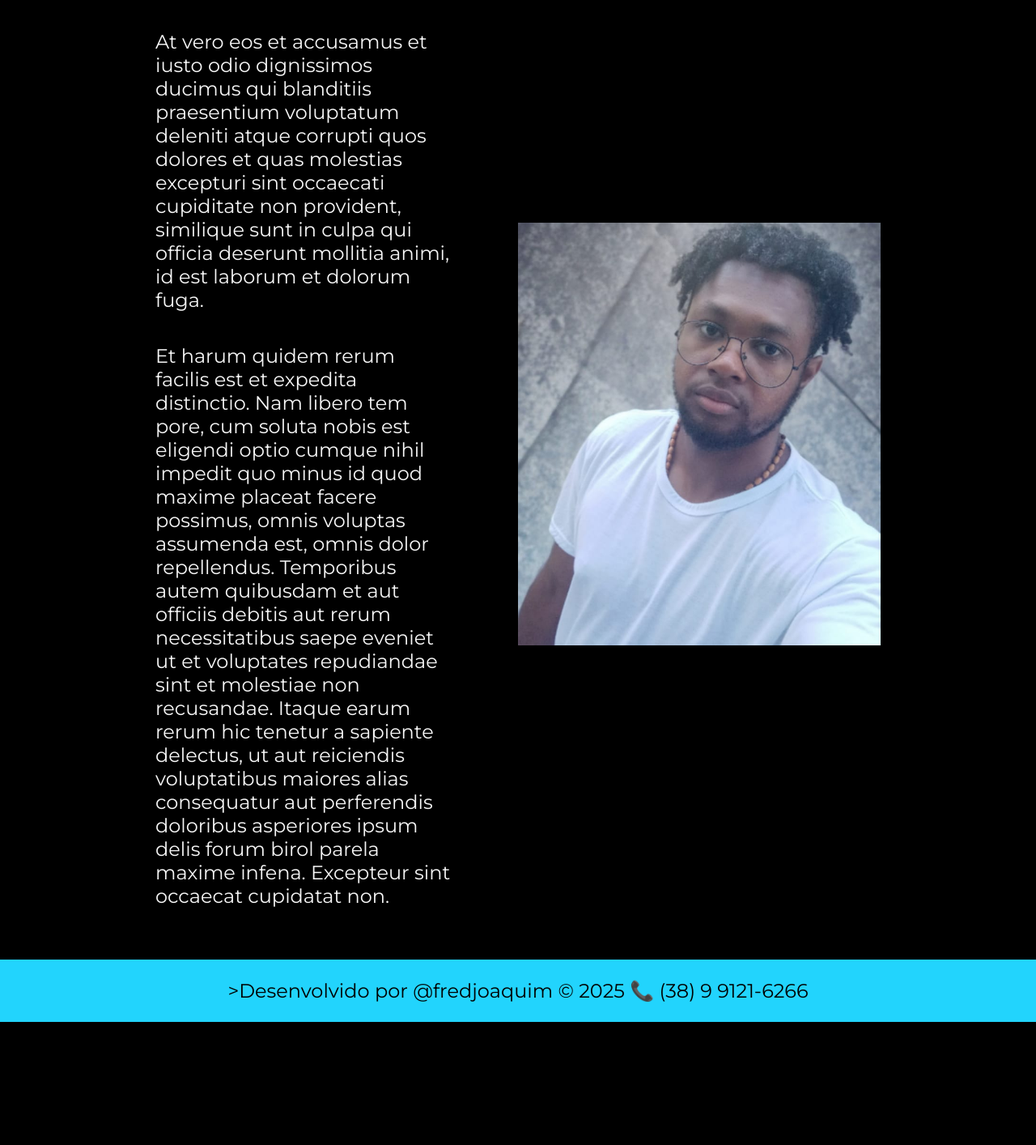
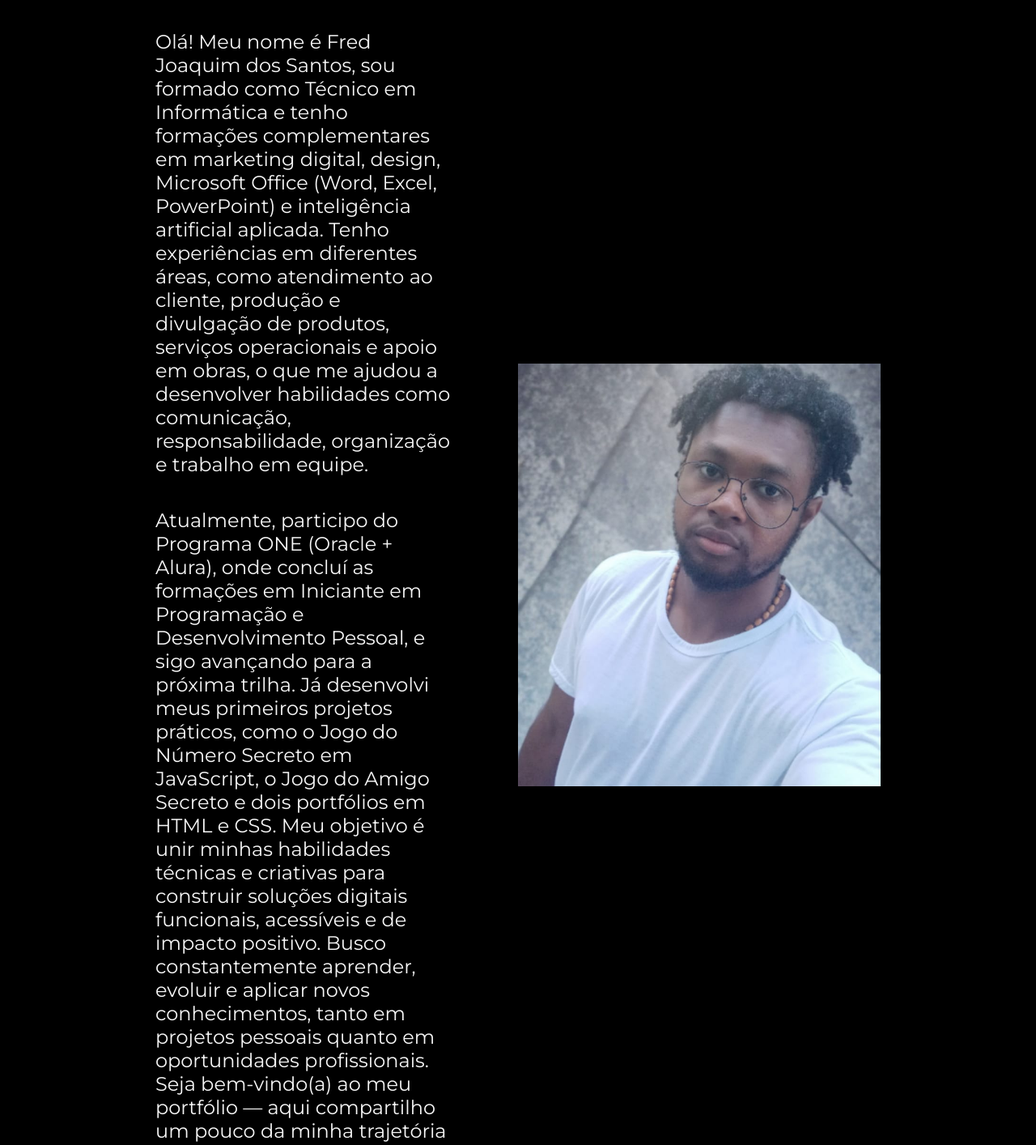
Before and after one commit to fredjoaquim/portfolio-1-fredjoaquim, a plain HTML site: page about.html in a window 1280 px wide. Shown: the part 167-1581 px from the top of the page at 81% size. Before the commit the page ends 1429 px from the top, so only its background shows below. Drawn offline with nearby package versions, Linux system fonts and the light colour scheme.

Commit message:
descrição de mudanças

```diff
--- a/about.html
+++ b/about.html
@@ -17,8 +17,14 @@
     <main class="apresentacao">
         <section class="apresentacao__conteudo">
         <h1 class="apresentacao__conteudo__titulo">Sobre mim</h1>
-        <p class="apresentacao__conteudo__texto">At vero eos et accusamus et iusto odio dignissimos ducimus qui blanditiis praesentium voluptatum deleniti atque corrupti quos dolores et quas molestias excepturi sint occaecati cupiditate non provident, similique sunt in culpa qui officia deserunt mollitia animi, id est laborum et dolorum fuga.</p>
-        <p class="apresentacao__conteudo__texto">Et harum quidem rerum facilis est et expedita distinctio. Nam libero tem pore, cum soluta nobis est eligendi optio cumque nihil impedit quo minus id quod maxime placeat facere possimus, omnis voluptas assumenda est, omnis dolor repellendus. Temporibus autem quibusdam et aut officiis debitis aut rerum necessitatibus saepe eveniet ut et voluptates repudiandae sint et molestiae non recusandae. Itaque earum rerum hic tenetur a sapiente delectus, ut aut reiciendis voluptatibus maiores alias consequatur aut perferendis doloribus asperiores ipsum delis forum birol parela maxime infena. Excepteur sint occaecat cupidatat non.</p>
+        <p class="apresentacao__conteudo__texto">Olá! Meu nome é Fred Joaquim dos Santos, sou formado como Técnico em Informática e tenho formações complementares em marketing digital, design, Microsoft Office (Word, Excel, PowerPoint) e inteligência artificial aplicada.
+
+Tenho experiências em diferentes áreas, como atendimento ao cliente, produção e divulgação de produtos, serviços operacionais e apoio em obras, o que me ajudou a desenvolver habilidades como comunicação, responsabilidade, organização e trabalho em equipe.</p>
+        <p class="apresentacao__conteudo__texto">Atualmente, participo do Programa ONE (Oracle + Alura), onde concluí as formações em Iniciante em Programação e Desenvolvimento Pessoal, e sigo avançando para a próxima trilha. Já desenvolvi meus primeiros projetos práticos, como o Jogo do Número Secreto em JavaScript, o Jogo do Amigo Secreto e dois portfólios em HTML e CSS.
+
+Meu objetivo é unir minhas habilidades técnicas e criativas para construir soluções digitais funcionais, acessíveis e de impacto positivo. Busco constantemente aprender, evoluir e aplicar novos conhecimentos, tanto em projetos pessoais quanto em oportunidades profissionais.
+
+Seja bem-vindo(a) ao meu portfólio — aqui compartilho um pouco da minha trajetória e do que venho desenvolvendo. 🚀</p>
     </section>
          <img class="apresentacao__imagem" src="./assets/imagem.png" alt="Foto de Fred Joaquim dos Santos">
     </main>
```
Also changed, not shown: index.html (+1 -3 lines).
